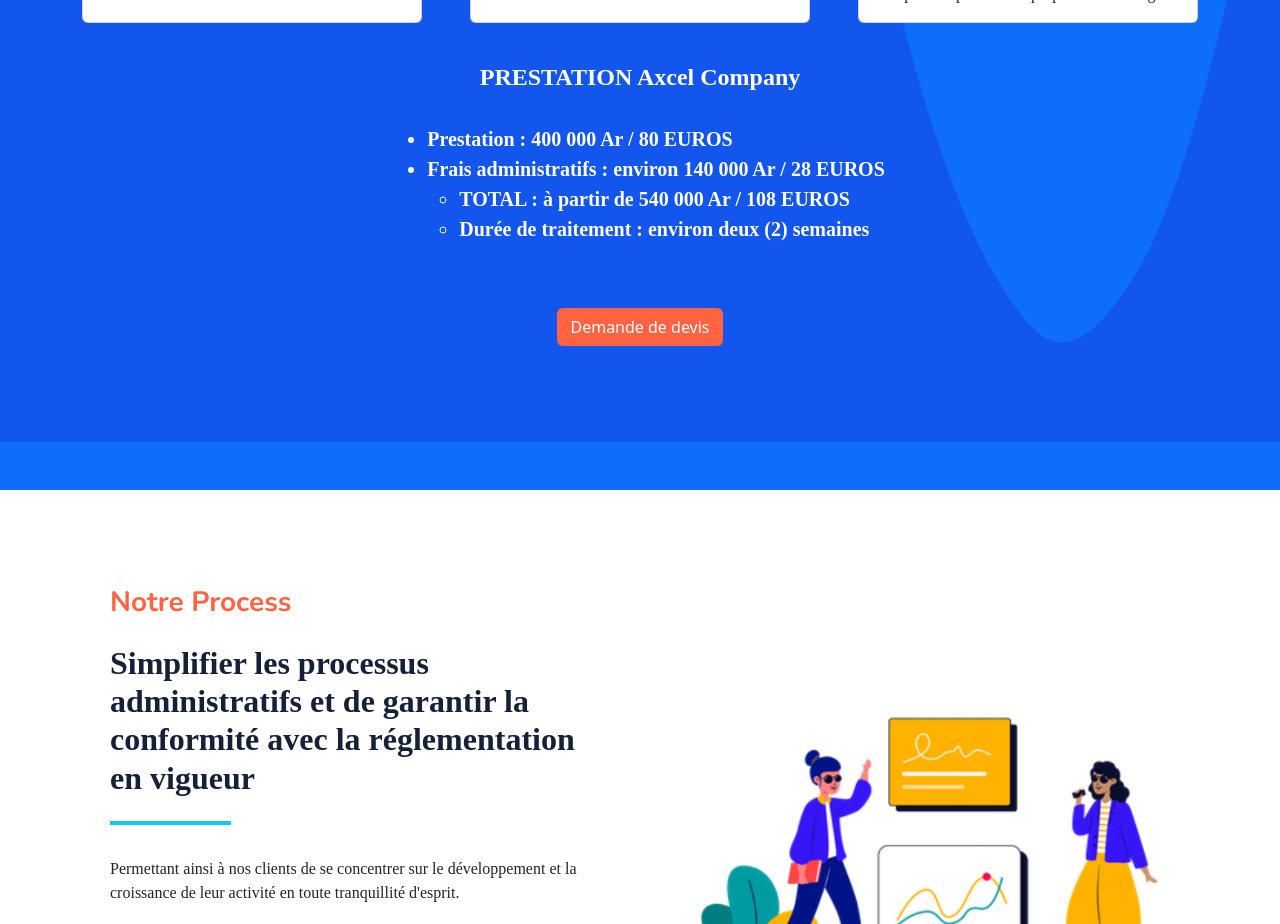
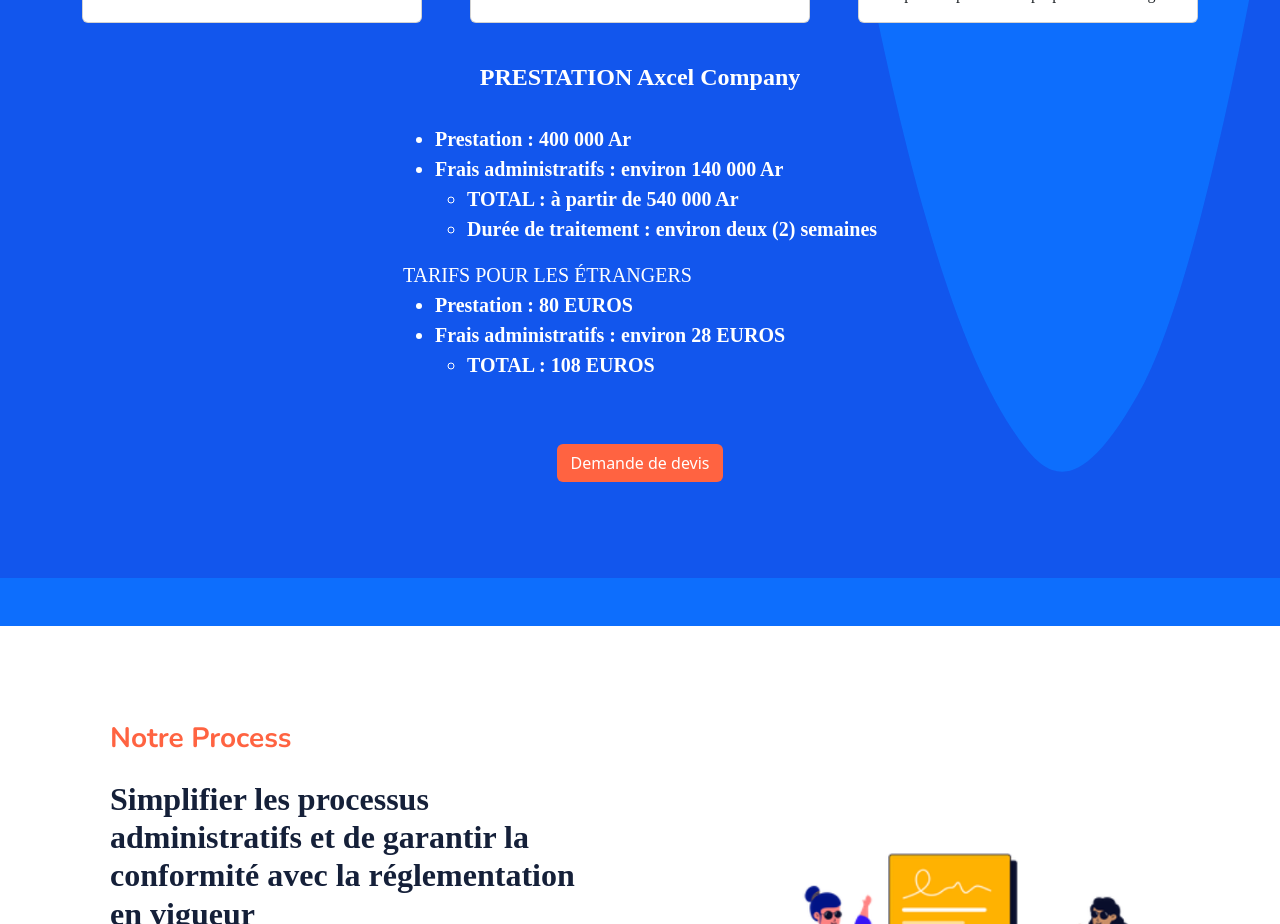
Before and after one commit to hrzmkl/axcel-project, a Next.js app: page /creation-association in a window 1280 px wide. Shown: the part 3340-4264 px from the top of the page. Built offline with nearby package versions, Linux system fonts and the light colour scheme.

Commit message:
Update content page: creation association

```diff
--- a/app/(pages)/(creation)/creation-association/page.tsx
+++ b/app/(pages)/(creation)/creation-association/page.tsx
@@ -238,14 +238,24 @@
 								<h2 className="text-white fs-4 text-center mt-3 py-4 fw-bold">PRESTATION Axcel Company</h2>
 							<div className="align-self-center">
 								<ul className='text-white fw-bolder fs-5'>
-									<li>Prestation : 400 000 Ar / 80 EUROS</li>
-									<li>Frais administratifs : environ 140 000 Ar / 28 EUROS</li>
+									<li>Prestation : 400 000 Ar</li>
+									<li>Frais administratifs : environ 140 000 Ar</li>
 									<ul>
 										<li>
-											TOTAL : à partir de 540 000 Ar / 108 EUROS
+											TOTAL : à partir de 540 000 Ar
 										</li>
 										<li>
 											Durée de traitement : environ deux (2) semaines
+										</li>
+									</ul>
+								</ul>
+								<p className={'text-white fs-5'}>TARIFS POUR LES ÉTRANGERS</p>
+								<ul className='text-white fw-bolder fs-5'>
+									<li>Prestation : 80 EUROS</li>
+									<li>Frais administratifs : environ 28 EUROS</li>
+									<ul>
+										<li>
+											TOTAL : 108 EUROS
 										</li>
 									</ul>
 								</ul>
```
